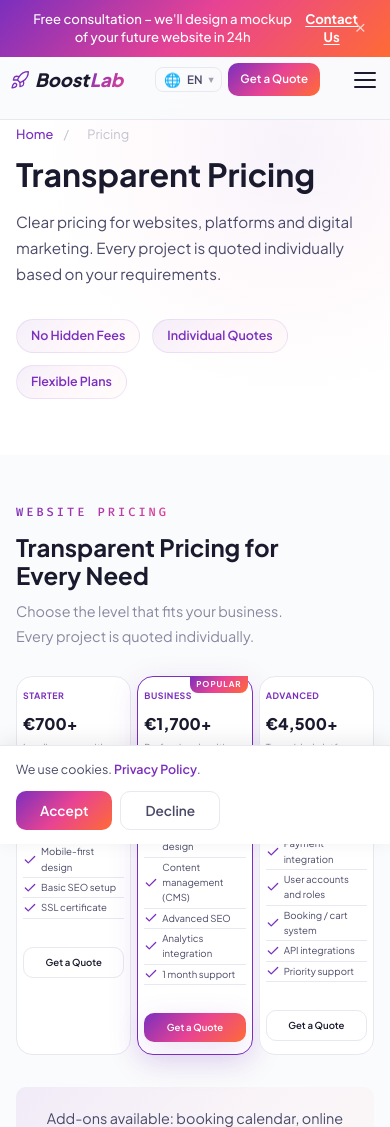
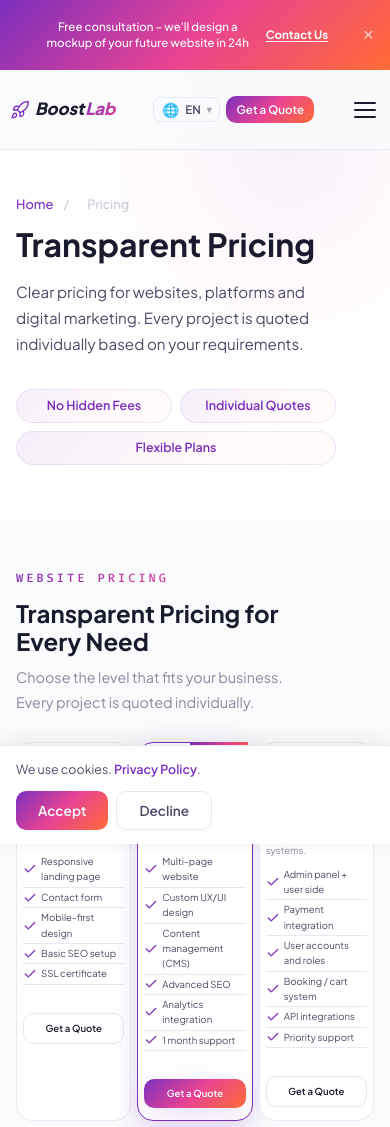
Before and after one commit to Daddy7-hub/boostlab, a plain HTML site: page pricing.html in a window 390 px wide. Shown: the top 1127 px of the page. Drawn offline with Linux system fonts and the light colour scheme.

Commit message:
Fix multilingual mobile header overlap

```diff
--- a/style.css
+++ b/style.css
@@ -1027,6 +1027,59 @@ footer { background: var(--bg-dark); border-top: 1px solid rgba(255,255,255,0.06
 }
 
 @media (max-width: 520px) {
+    .top-banner {
+        min-height: 70px;
+        padding: 8px 40px 8px 16px;
+        font-size: 0.72rem;
+        line-height: 1.35;
+        gap: 8px;
+    }
+    .top-banner span { max-width: 220px }
+    .top-banner a { white-space: nowrap }
+    .banner-close { right: 8px }
+    .has-banner nav { top: 70px }
+    .has-banner .mob-menu { top: calc(var(--nav-h) + 70px) }
+    .has-banner .page-hero { padding-top: calc(var(--nav-h) + 102px) }
+    .nav-inner { min-width: 0 }
+    .nav-logo { min-width: 0; font-size: 1.05rem }
+    .nav-right { flex-shrink: 1; min-width: 0 }
+    .nav-cta {
+        max-width: 116px;
+        padding: 7px 10px;
+        white-space: normal;
+        line-height: 1.15;
+        text-align: center;
+    }
+    .page-hero h1,
+    .page-hero-sub,
+    .page-hero-badge,
+    .btn {
+        overflow-wrap: anywhere;
+        word-break: normal;
+    }
+    .page-hero h1 { max-width: 320px; font-size: 2rem }
+    .page-hero-sub { max-width: 320px }
+    .page-hero-badges {
+        display: grid;
+        grid-template-columns: 1fr 1fr;
+        gap: 8px;
+        max-width: 320px;
+    }
+    .page-hero-badge {
+        justify-content: center;
+        text-align: center;
+        min-width: 0;
+        white-space: normal;
+    }
+    .page-hero-badge:nth-child(3) { grid-column: 1 / -1 }
+    .page-hero .btn { max-width: 220px; justify-content: center }
+    .cookie-banner {
+        align-items: flex-start;
+        padding: 14px 16px;
+    }
+    .cookie-text { max-width: 100%; font-size: 0.78rem }
+    .cookie-btns { width: 100%; justify-content: flex-start }
+    .cookie-accept, .cookie-decline { padding: 10px 22px }
     .hero { overflow: hidden }
     .hero-text { width: 100%; max-width: calc(100vw - 32px); margin: 0 auto }
     .hero h1 {
```
